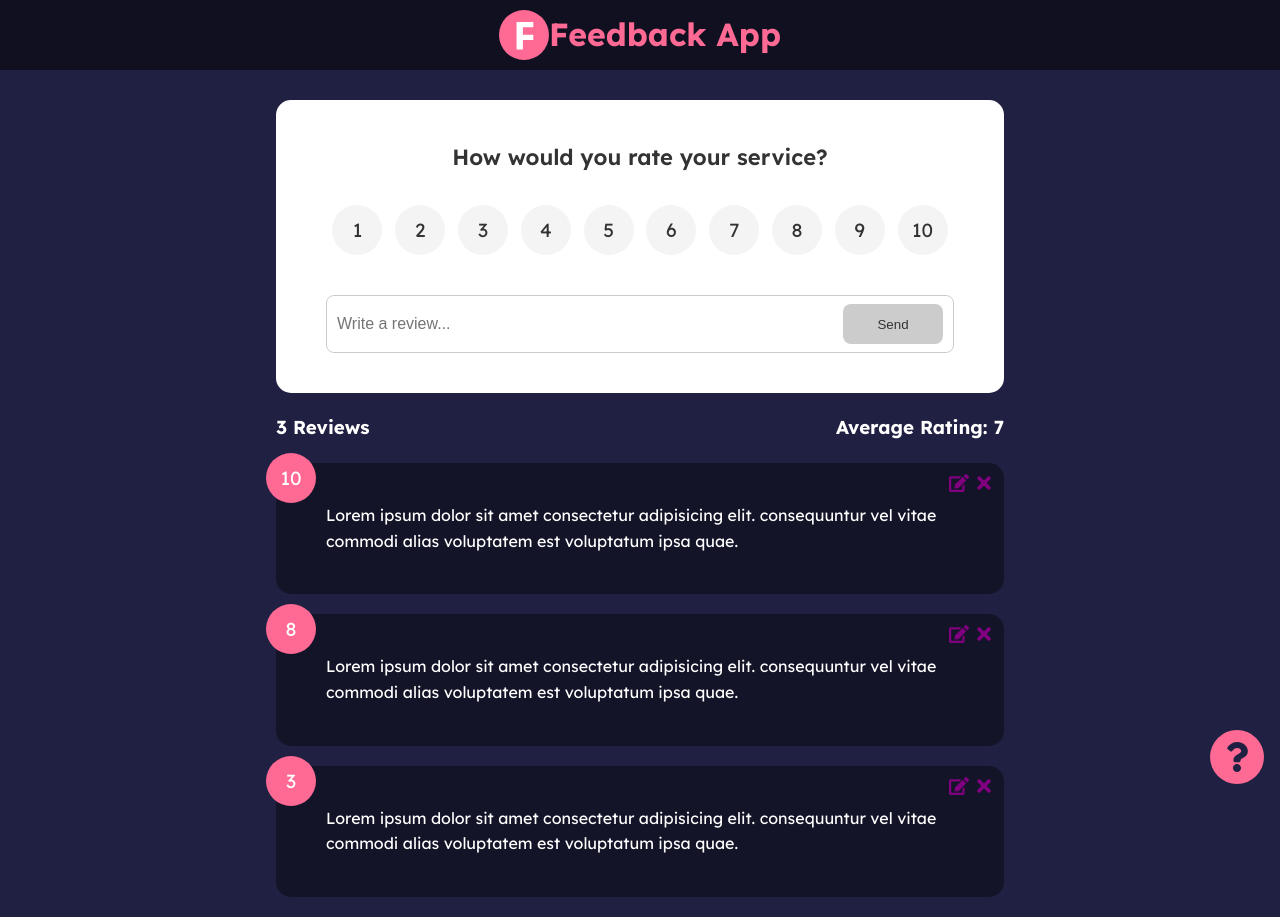
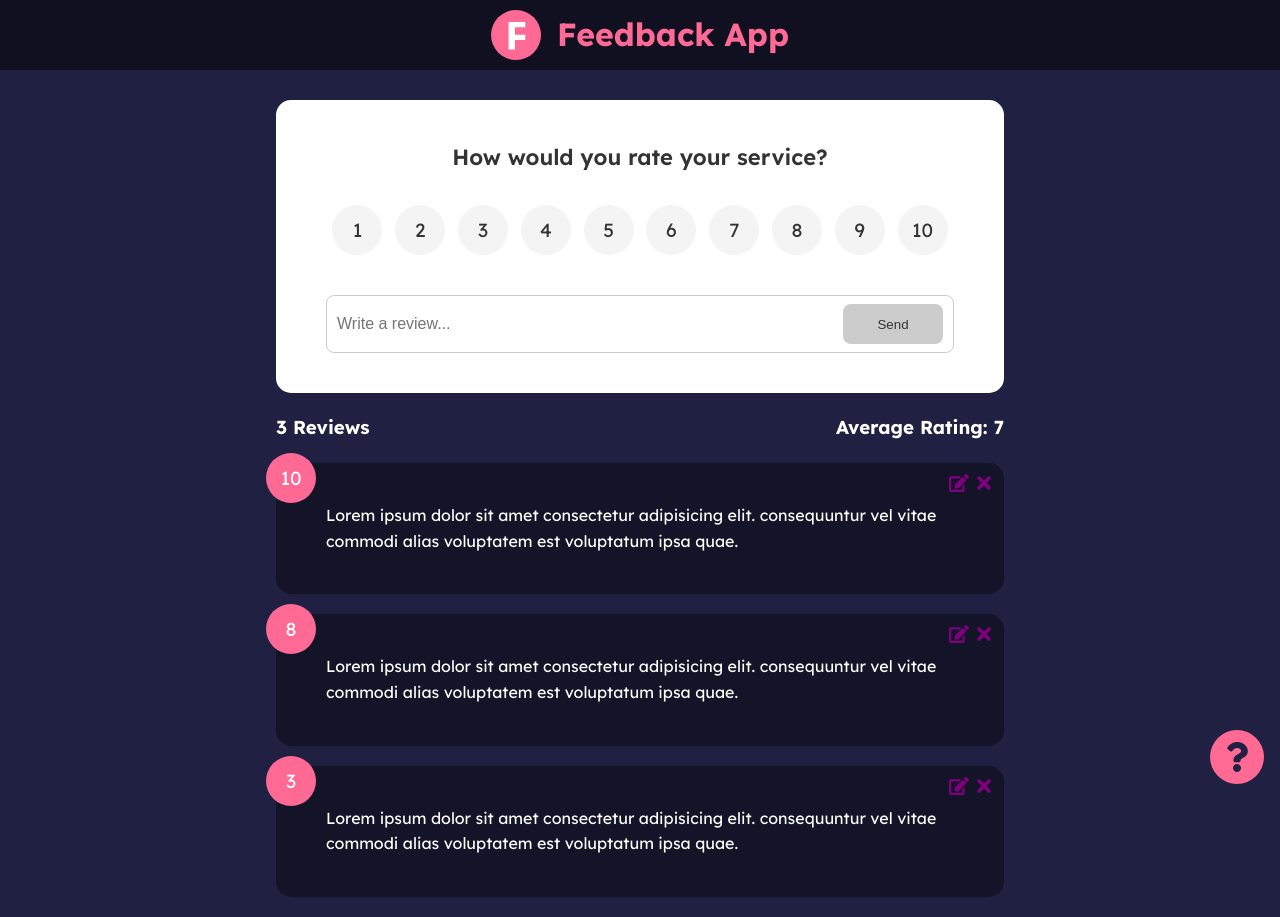
Before and after one commit to SepehrGR7/feedback, a React (Create React App) app: page / in a window 1280 px wide. Built offline with nearby package versions, Linux system fonts and the light colour scheme.

Commit message:
add margin to logo

```diff
--- a/src/components/Header.jsx
+++ b/src/components/Header.jsx
@@ -11,6 +11,7 @@ const Header = ({ title, bgColor, textColor }) => {
     <header style={headerStyles}>
       <div className='navbar'>
         <svg
+          className='logo'
           width='50'
           height='50'
           viewBox='0 0 320 320'
--- a/src/index.css
+++ b/src/index.css
@@ -29,6 +29,10 @@ ul {
   align-items: center;
   justify-content: center;
   padding: 0 20px;
+}
+
+.navbar .logo {
+  margin-right: 1rem;
 }
 
 .navbar a {
```
